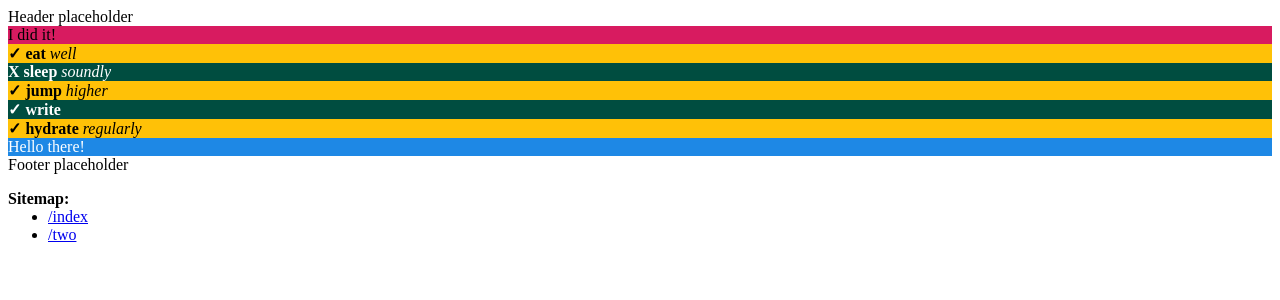
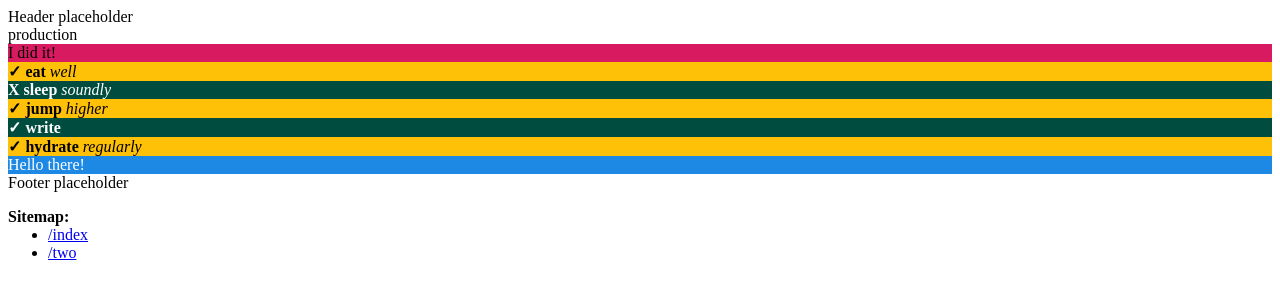
Before and after one commit to stackbit-projects/majestic-artichoke-a867b, a Jekyll site: the page built from pages/advanced/index.md, in a window 1280 px wide. Shown: the top 300 px of the page. Built offline with Jekyll 4.4.1, drawn with Linux system fonts in a browser that asks for light colours.

Commit message:
advanced_page.html: changed

```diff
--- a/_layouts/advanced_page.html
+++ b/_layouts/advanced_page.html
@@ -1,7 +1,7 @@
 ---
 layout: standard_header_footer
 ---
-<div class="xyzzy">{{ site.environment }}
+<div class="xyzzy">{{ jekyll.environment }}
   {% for section in page.sections %}
     {% assign sectionType = section.type %}
     {% if section and sectionType %}
```
